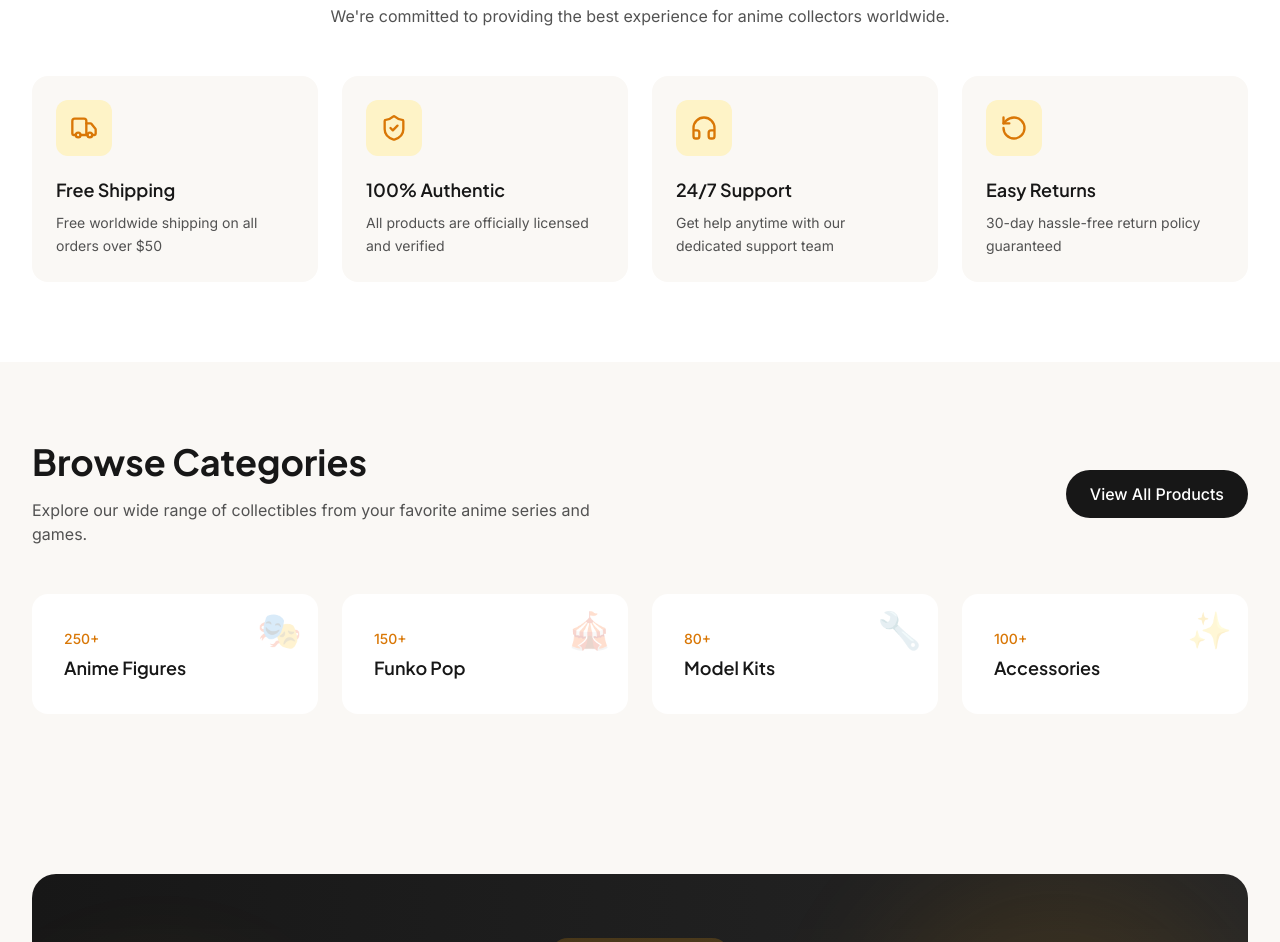
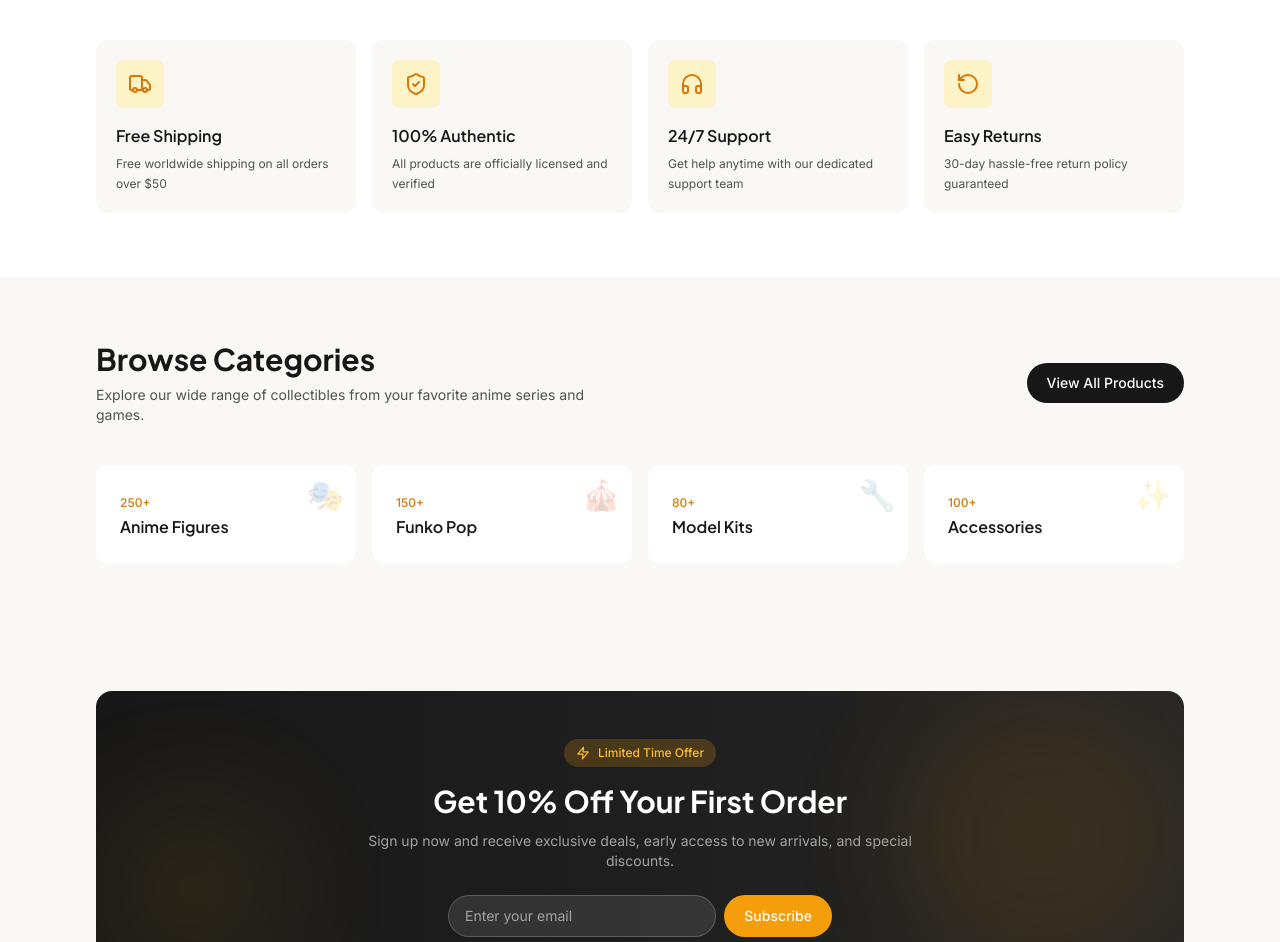
Before and after one commit to LeeDev428/aniki, a Next.js app in the folder frontend/: page / in a window 1280 px wide. Shown: the part 850-1792 px from the top of the page. Built offline with nearby package versions, Linux system fonts and the light colour scheme.

Commit message:
Update Features.tsx

```diff
--- a/frontend/src/components/Features.tsx
+++ b/frontend/src/components/Features.tsx
@@ -1,6 +1,8 @@
 'use client'
 
-import { Truck, ShieldCheck, Headphones, RotateCcw, Star, Zap } from 'lucide-react'
+import { Truck, ShieldCheck, Headphones, RotateCcw, Zap } from 'lucide-react'
+import Link from 'next/link'
+import { FadeIn, StaggerContainer, StaggerItem } from './animations'
 
 const features = [
   {
@@ -36,110 +38,111 @@ export default function Features() {
   return (
     <>
       {/* Features Section */}
-      <section className="relative py-20 bg-white">
-        <div className="max-w-7xl mx-auto px-6 lg:px-8">
-          <div className="text-center mb-12">
-            <h2 className="text-3xl lg:text-4xl font-bold text-neutral-900 mb-4">
+      <section className="relative py-16 bg-white">
+        <div className="max-w-6xl mx-auto px-6 lg:px-8">
+          <FadeIn className="text-center mb-10">
+            <h2 className="text-2xl lg:text-3xl font-bold text-neutral-900 mb-3">
               Why Choose Us
             </h2>
-            <p className="text-neutral-600 max-w-2xl mx-auto">
+            <p className="text-sm text-neutral-600 max-w-xl mx-auto">
               We&apos;re committed to providing the best experience for anime collectors worldwide.
             </p>
+          </FadeIn>
+
+          <StaggerContainer className="grid grid-cols-1 sm:grid-cols-2 lg:grid-cols-4 gap-4">
+            {features.map((feature, index) => (
+              <StaggerItem key={index}>
+                <div className="group p-5 bg-cream rounded-xl hover:bg-honey-50 transition-all duration-300 hover:shadow-lg h-full">
+                  <div className="w-12 h-12 mb-4 rounded-lg bg-honey-100 group-hover:bg-honey-200 flex items-center justify-center transition-colors">
+                    <feature.icon className="w-6 h-6 text-honey-600" />
                   </div>
-
-          <div className="grid grid-cols-1 sm:grid-cols-2 lg:grid-cols-4 gap-6">
-            {features.map((feature, index) => (
-              <div
-                key={index}
-                className="group p-6 bg-cream rounded-2xl hover:bg-honey-50 transition-all duration-300 hover:shadow-lg"
-              >
-                <div className="w-14 h-14 mb-5 rounded-xl bg-honey-100 group-hover:bg-honey-200 flex items-center justify-center transition-colors">
-                  <feature.icon className="w-7 h-7 text-honey-600" />
-                </div>
-                <h3 className="font-semibold text-lg text-neutral-900 mb-2">
+                  <h3 className="font-semibold text-base text-neutral-900 mb-1.5">
                     {feature.title}
                   </h3>
-                <p className="text-sm text-neutral-600 leading-relaxed">
+                  <p className="text-xs text-neutral-600 leading-relaxed">
                     {feature.description}
                   </p>
                 </div>
+              </StaggerItem>
             ))}
-          </div>
+          </StaggerContainer>
         </div>
       </section>
 
       {/* Categories Section */}
-      <section className="relative py-20 bg-cream">
-        <div className="max-w-7xl mx-auto px-6 lg:px-8">
-          <div className="flex flex-col lg:flex-row items-center justify-between gap-8 mb-12">
+      <section className="relative py-16 bg-cream">
+        <div className="max-w-6xl mx-auto px-6 lg:px-8">
+          <FadeIn className="flex flex-col lg:flex-row items-center justify-between gap-6 mb-10">
             <div>
-              <h2 className="text-3xl lg:text-4xl font-bold text-neutral-900 mb-4">
+              <h2 className="text-2xl lg:text-3xl font-bold text-neutral-900 mb-2">
                 Browse Categories
               </h2>
-              <p className="text-neutral-600 max-w-xl">
+              <p className="text-sm text-neutral-600 max-w-lg">
                 Explore our wide range of collectibles from your favorite anime series and games.
               </p>
             </div>
-            <a
+            <Link
               href="/shop"
-              className="px-6 py-3 bg-neutral-900 text-white rounded-full font-medium hover:bg-neutral-800 transition-colors"
+              className="px-5 py-2.5 bg-neutral-900 text-white text-sm rounded-full font-medium hover:bg-neutral-800 transition-colors"
             >
               View All Products
-            </a>
-          </div>
+            </Link>
+          </FadeIn>
 
-          <div className="grid grid-cols-2 lg:grid-cols-4 gap-4 lg:gap-6">
+          <StaggerContainer className="grid grid-cols-2 lg:grid-cols-4 gap-3 lg:gap-4">
             {categories.map((category, index) => (
-              <a
-                key={index}
+              <StaggerItem key={index}>
+                <Link
                   href={`/shop?category=${category.name.toLowerCase().replace(' ', '-')}`}
-                className="group relative p-6 lg:p-8 bg-white rounded-2xl hover:shadow-xl transition-all duration-300 overflow-hidden"
+                  className="group relative p-5 lg:p-6 bg-white rounded-xl hover:shadow-lg transition-all duration-300 overflow-hidden block"
                 >
-                <div className="absolute top-4 right-4 text-4xl opacity-20 group-hover:opacity-40 transition-opacity">
+                  <div className="absolute top-3 right-3 text-3xl opacity-20 group-hover:opacity-40 transition-opacity">
                     {category.emoji}
                   </div>
                   <div className="relative">
-                  <span className="text-sm text-honey-600 font-medium">{category.count}</span>
-                  <h3 className="text-lg font-semibold text-neutral-900 mt-1 group-hover:text-honey-600 transition-colors">
+                    <span className="text-xs text-honey-600 font-medium">{category.count}</span>
+                    <h3 className="text-base font-semibold text-neutral-900 mt-0.5 group-hover:text-honey-600 transition-colors">
                       {category.name}
                     </h3>
                   </div>
-              </a>
+                </Link>
+              </StaggerItem>
             ))}
-          </div>
+          </StaggerContainer>
         </div>
       </section>
 
       {/* CTA Section */}
-      <section className="relative py-20">
-        <div className="max-w-7xl mx-auto px-6 lg:px-8">
-          <div className="relative overflow-hidden bg-gradient-to-r from-neutral-900 to-neutral-800 rounded-3xl p-8 lg:p-16">
+      <FadeIn>
+        <section className="relative py-16">
+          <div className="max-w-6xl mx-auto px-6 lg:px-8">
+            <div className="relative overflow-hidden bg-gradient-to-r from-neutral-900 to-neutral-800 rounded-2xl p-6 lg:p-12">
               {/* Background Pattern */}
               <div className="absolute inset-0 opacity-10">
-              <div className="absolute top-0 right-0 w-96 h-96 bg-honey-500 rounded-full blur-3xl" />
-              <div className="absolute bottom-0 left-0 w-64 h-64 bg-honey-400 rounded-full blur-3xl" />
+                <div className="absolute top-0 right-0 w-72 h-72 bg-honey-500 rounded-full blur-3xl" />
+                <div className="absolute bottom-0 left-0 w-48 h-48 bg-honey-400 rounded-full blur-3xl" />
               </div>
 
-            <div className="relative text-center max-w-2xl mx-auto">
-              <div className="inline-flex items-center gap-2 px-4 py-2 bg-honey-500/20 rounded-full mb-6">
-                <Zap className="w-4 h-4 text-honey-400" />
-                <span className="text-sm font-medium text-honey-400">Limited Time Offer</span>
+              <div className="relative text-center max-w-xl mx-auto">
+                <div className="inline-flex items-center gap-2 px-3 py-1.5 bg-honey-500/20 rounded-full mb-4">
+                  <Zap className="w-3.5 h-3.5 text-honey-400" />
+                  <span className="text-xs font-medium text-honey-400">Limited Time Offer</span>
                 </div>
 
-              <h2 className="text-3xl lg:text-4xl font-bold text-white mb-4">
+                <h2 className="text-2xl lg:text-3xl font-bold text-white mb-3">
                   Get 10% Off Your First Order
                 </h2>
-              <p className="text-neutral-400 mb-8">
+                <p className="text-sm text-neutral-400 mb-6">
                   Sign up now and receive exclusive deals, early access to new arrivals, and special discounts.
                 </p>
 
-              <div className="flex flex-col sm:flex-row gap-3 justify-center max-w-md mx-auto">
+                <div className="flex flex-col sm:flex-row gap-2 justify-center max-w-sm mx-auto">
                   <input
                     type="email"
                     placeholder="Enter your email"
-                  className="flex-1 px-5 py-3 bg-white/10 border border-white/20 rounded-full text-white placeholder-neutral-400 focus:outline-none focus:border-honey-500"
+                    className="flex-1 px-4 py-2.5 text-sm bg-white/10 border border-white/20 rounded-full text-white placeholder-neutral-400 focus:outline-none focus:border-honey-500"
                   />
-                <button className="px-6 py-3 bg-honey-500 text-white rounded-full font-medium hover:bg-honey-600 transition-colors">
+                  <button className="px-5 py-2.5 text-sm bg-honey-500 text-white rounded-full font-medium hover:bg-honey-600 transition-colors">
                     Subscribe
                   </button>
                 </div>
@@ -147,6 +150,7 @@ export default function Features() {
             </div>
           </div>
         </section>
+      </FadeIn>
     </>
   )
 }
```
Lines whose indentation alone changed are shown as unchanged.
